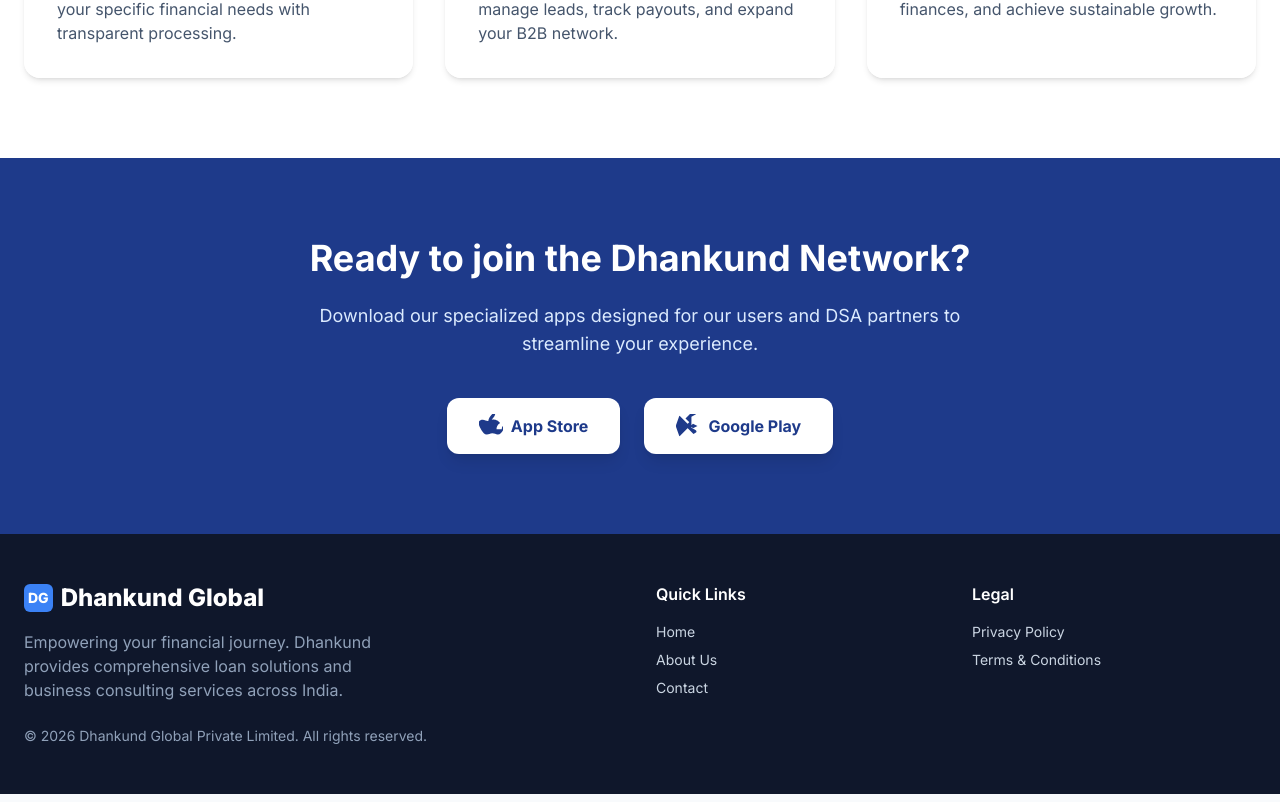
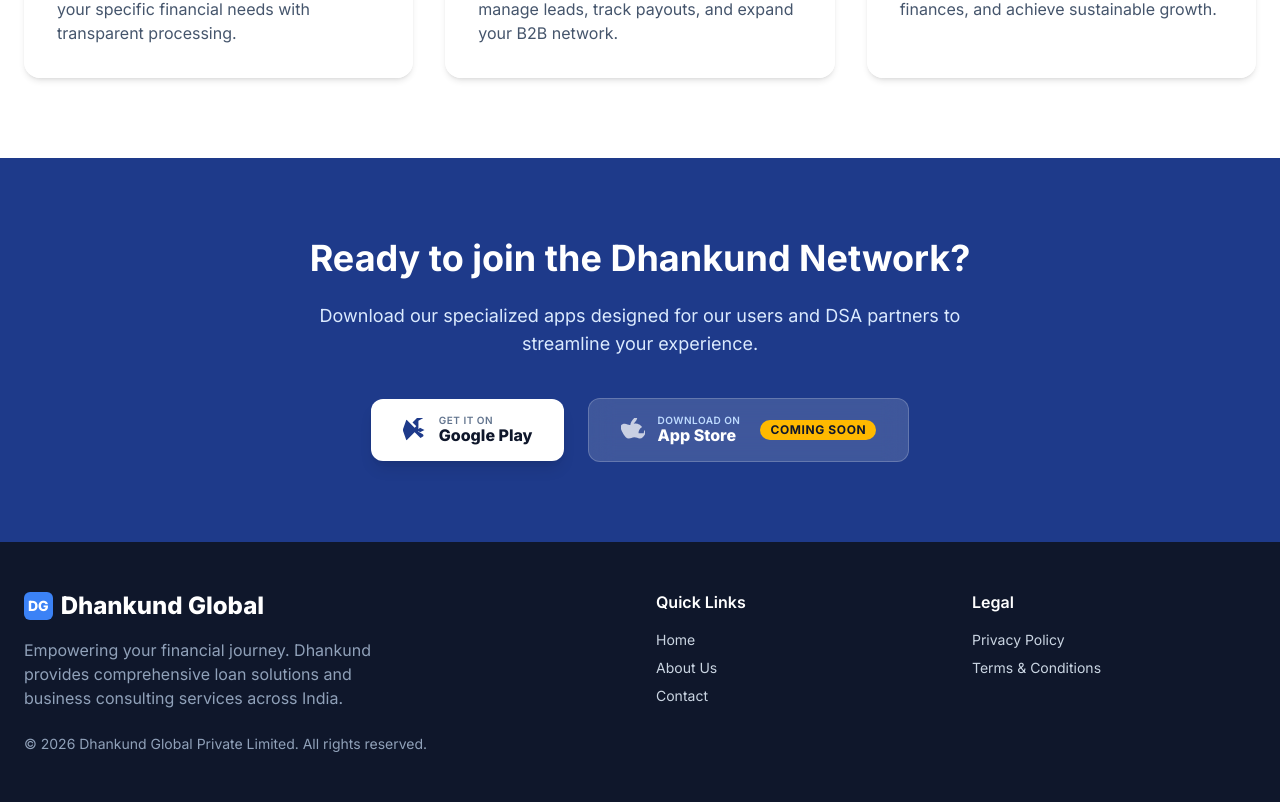
Before and after one commit to Dhankund-ORG/dhankund-offcial-all-in-one, a Next.js app in the folder dhankund_official_site/: page / in a window 1280 px wide. Shown: the part 1041-1843 px from the top of the page. Built offline with nearby package versions, Linux system fonts and the light colour scheme.

Commit message:
feat(official-site): update Google Play Store link for Banker app and set App Store to Coming Soon (#53)
Co-authored-by: DHEERENDRA <lifesstudy@gmail.com>

```diff
--- a/dhankund_official_site/src/app/page.tsx
+++ b/dhankund_official_site/src/app/page.tsx
@@ -69,15 +69,33 @@
           <p className="text-lg text-blue-100 mb-10 max-w-2xl mx-auto">
             Download our specialized apps designed for our users and DSA partners to streamline your experience.
           </p>
-          <div className="flex flex-col sm:flex-row justify-center gap-6">
-            <a href="#" className="bg-white text-primary px-8 py-4 rounded-xl font-bold hover:bg-blue-50 transition-colors shadow-lg flex items-center justify-center gap-2">
-              <svg className="w-6 h-6" fill="currentColor" viewBox="0 0 24 24"><path d="M17.523 15.3414C17.523 11.2335 20.8984 9.19379 21.0543 9.09249C18.9958 6.07119 15.6983 5.61719 14.5363 5.56549C12.1813 5.32169 9.87836 6.94509 8.67566 6.94509C7.47286 6.94509 5.59026 5.61719 3.65586 5.66909C1.12786 5.71969 -1.24684 7.14079 0.00766023 11.0261C0.37056 12.0366 1.13966 14.1543 2.50206 16.1264C3.89676 18.1519 5.50086 20.4682 7.74756 20.5201C9.94316 20.571 10.7675 19.2312 13.3108 19.2312C15.854 19.2312 16.626 20.5201 18.8727 20.4682C21.1713 20.4165 22.5655 18.3541 23.9082 16.3813C25.433 14.1543 26.0526 12.0125 26.1042 11.9099C26.0526 11.8593 22.8465 10.6433 22.7946 15.3414H17.523ZM14.4847 3.53509C15.723 2.06289 16.5518 -0.0152069 16.345  -1.99341C14.6366 -1.94261 12.3577 0.997293 11.17 2.47059C10.1332 3.73719 9.14816 5.86659 9.35516 7.79429C11.2759 7.94729 13.2458 5.00799 14.4847 3.53509Z"/></svg>
-              App Store
+          <div className="flex flex-col sm:flex-row justify-center items-center gap-6">
+            <a
+              href="https://play.google.com/store/apps/details?id=com.dhankund.banker"
+              target="_blank"
+              rel="noopener noreferrer"
+              className="bg-white text-primary px-8 py-4 rounded-xl font-bold hover:bg-blue-50 transition-all shadow-lg flex items-center justify-center gap-3 w-full sm:w-auto"
+            >
+              <svg className="w-6 h-6 flex-shrink-0" fill="currentColor" viewBox="0 0 24 24">
+                <path d="M3.609 1.814L13.792 12l-10.183 10.186c-.166-.112-.314-.265-.432-.452L.15 13.351C-.05 13.003-.05 10.997.15 10.65L3.177 2.266c.118-.187.266-.34.432-.452zM15.419 13.627l4.088 2.378c1.332.775 1.332 2.035 0 2.81l-2.022 1.177-7.986-7.985 5.92-5.92zM15.419 10.373L9.5 4.453l7.986-7.985 2.022 1.177c1.332.775 1.332 2.035 0 2.81l-4.088 2.378zM14.61 12l2.366-2.366L21.5 12l-4.524 2.366L14.61 12z"/>
+              </svg>
+              <div className="text-left">
+                <div className="text-[10px] uppercase tracking-wider text-slate-500 font-semibold leading-none">Get it on</div>
+                <div className="text-base font-extrabold text-slate-900 leading-tight">Google Play</div>
+              </div>
             </a>
-            <a href="#" className="bg-white text-primary px-8 py-4 rounded-xl font-bold hover:bg-blue-50 transition-colors shadow-lg flex items-center justify-center gap-2">
-              <svg className="w-6 h-6" fill="currentColor" viewBox="0 0 24 24"><path d="M3.609 1.814L13.792 12l-10.183 10.186c-.166-.112-.314-.265-.432-.452L.15 13.351C-.05 13.003-.05 10.997.15 10.65L3.177 2.266c.118-.187.266-.34.432-.452zM15.419 13.627l4.088 2.378c1.332.775 1.332 2.035 0 2.81l-2.022 1.177-7.986-7.985 5.92-5.92zM15.419 10.373L9.5 4.453l7.986-7.985 2.022 1.177c1.332.775 1.332 2.035 0 2.81l-4.088 2.378zM14.61 12l2.366-2.366L21.5 12l-4.524 2.366L14.61 12z"/></svg>
-              Google Play
-            </a>
+            <div className="bg-white/15 backdrop-blur-md border border-white/20 text-white/90 px-8 py-4 rounded-xl font-bold flex items-center justify-center gap-3 cursor-not-allowed select-none w-full sm:w-auto">
+              <svg className="w-6 h-6 opacity-80 flex-shrink-0" fill="currentColor" viewBox="0 0 24 24">
+                <path d="M17.523 15.3414C17.523 11.2335 20.8984 9.19379 21.0543 9.09249C18.9958 6.07119 15.6983 5.61719 14.5363 5.56549C12.1813 5.32169 9.87836 6.94509 8.67566 6.94509C7.47286 6.94509 5.59026 5.61719 3.65586 5.66909C1.12786 5.71969 -1.24684 7.14079 0.00766023 11.0261C0.37056 12.0366 1.13966 14.1543 2.50206 16.1264C3.89676 18.1519 5.50086 20.4682 7.74756 20.5201C9.94316 20.571 10.7675 19.2312 13.3108 19.2312C15.854 19.2312 16.626 20.5201 18.8727 20.4682C21.1713 20.4165 22.5655 18.3541 23.9082 16.3813C25.433 14.1543 26.0526 12.0125 26.1042 11.9099C26.0526 11.8593 22.8465 10.6433 22.7946 15.3414H17.523ZM14.4847 3.53509C15.723 2.06289 16.5518 -0.0152069 16.345 -1.99341C14.6366 -1.94261 12.3577 0.997293 11.17 2.47059C10.1332 3.73719 9.14816 5.86659 9.35516 7.79429C11.2759 7.94729 13.2458 5.00799 14.4847 3.53509Z"/>
+              </svg>
+              <div className="text-left">
+                <div className="text-[10px] uppercase tracking-wider text-blue-200 font-semibold leading-none">Download on</div>
+                <div className="text-base font-extrabold text-white leading-tight">App Store</div>
+              </div>
+              <span className="ml-2 bg-amber-400 text-slate-900 text-xs font-bold px-2.5 py-0.5 rounded-full uppercase tracking-wider">
+                Coming Soon
+              </span>
+            </div>
           </div>
         </div>
       </section>
```
